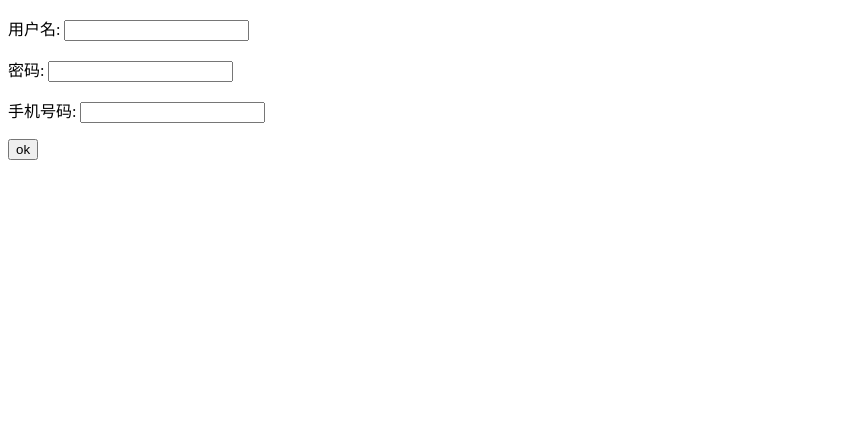
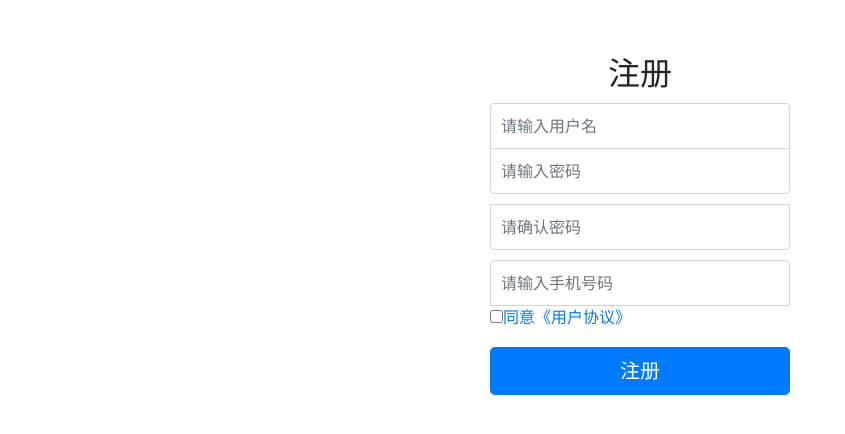
Before and after one commit to xiaoguei8888/SCityProject, a Django app: page /main/register/ in a window 1280 px wide. Shown: the top 434 px of the page, without its empty margins (0-845 px from the left). Run offline with Django 3.2, Linux system fonts and the light colour scheme; some libraries are stand-ins or nearby versions.

Commit message:
publish message

```diff
--- a/main/static/main/css/login.css
+++ b/main/static/main/css/login-register.css
@@ -3,20 +3,20 @@ body {
   padding-bottom: 40px;
 }
 
-.form-login {
+.form {
   max-width: 330px;
   padding: 15px;
   margin: 0 auto;
 }
-.form-login .form-login-heading,
-.form-login .checkbox {
+.form .form-heading,
+.form .checkbox {
   margin-bottom: 10px;
 }
-.form-login .checkbox {
+.form .checkbox {
   font-weight: normal;
   text-align: left;
 }
-.form-login .form-control {
+.form .form-control {
   position: relative;
   height: auto;
   -webkit-box-sizing: border-box;
@@ -25,25 +25,26 @@ body {
   padding: 10px;
   font-size: 16px;
 }
-.form-login .form-control:focus {
+.form .form-control:focus {
   z-index: 2;
 }
-.form-login input[type="text"] {
+.form input[type="text"] {
   margin-bottom: -1px;
   border-bottom-right-radius: 0;
   border-bottom-left-radius: 0;
 }
-.form-login input[type="password"] {
+.form input[type="password"] {
   margin-bottom: 10px;
   border-top-left-radius: 0;
   border-top-right-radius: 0;
 }
-.form-login .errorlist{
+.form .errorlist{
+  text-align: left;
     list-style-type:none;
 }
-.form-login .errorlist li{
+.form .errorlist li{
     color: red
 }
-.form-login .helptext {
+.form .helptext {
     color: dodgerblue;
 }
--- a/main/templates/main/login.html
+++ b/main/templates/main/login.html
@@ -1,7 +1,7 @@
 {% extends "main/base.html" %}
 
 {% block staticfiles %}
-<link href="/static/main/css/login.css" rel="stylesheet">
+<link href="/static/main/css/login-register.css" rel="stylesheet">
 {% endblock %}
 
 {% block title %}登录{% endblock %}
@@ -9,9 +9,9 @@
 {% block titlebar %}{% endblock %}
 {% block content %}
     <div class="container">
-        <form class="form-login" method="post" enctype="multipart/form-data">
+        <form class="form" method="post" enctype="multipart/form-data">
             {% csrf_token %}
-            <h2 class="form-login-heading">登录</h2>
+            <h2 class="form-heading">登录</h2>
             {% if error_messages %}
                 <div class="alert alert-danger" role="alert"><strong>{{ error_messages }}</strong></div>
             {% endif %}
--- a/main/templates/main/register.html
+++ b/main/templates/main/register.html
@@ -1,18 +1,28 @@
-<!DOCTYPE html>
-<html>
-<head lang="en">
-    <meta charset="UTF-8">
-    <title>注册</title>
-</head>
-<body>
-    {% if error_messages %}
-        <p><strong>{{ error_messages }}</strong></p>
-    {% endif %}
+{% extends "main/base.html" %}
 
-    <form method="post" enctype="multipart/form-data">
-    {% csrf_token %}
-    {{register_form.as_p}}
-<input type="submit" value="ok">
-</form>
-</body>
-</html>
+{% block staticfiles %}
+<link href="/static/main/css/login-register.css" rel="stylesheet">
+{% endblock %}
+
+{% block title %}注册{% endblock %}
+
+{% block titlebar %}{% endblock %}
+{% block content %}
+    <div class="container">
+
+    <form class="form" method="post" enctype="multipart/form-data">
+        {% csrf_token %}
+            <h2 class="form-heading">注册</h2>
+            {% if error_messages %}
+                <div class="alert alert-danger" role="alert"><strong>{{ error_messages }}</strong></div>
+            {% endif %}
+        {{ register_form.as_table }}
+            <div class="checkbox">
+                <label>
+                    <input type="checkbox" value="remember_me"><a href="#">同意《用户协议》</a></label>
+                </label>
+            </div>
+        <button class="btn btn-lg btn-primary btn-block" type="submit" value="ok">注册</button>
+    </form>
+    </div>
+{% endblock %}
--- a/main/views.py
+++ b/main/views.py
@@ -114,9 +114,54 @@ def logout(request):
 定义注册表单模型
 '''
 class RegisterForm(forms.Form):
-    username = forms.CharField(label='用户名', max_length=100)
-    password = forms.CharField(label='密码', widget=forms.PasswordInput())
-    phone_number = forms.CharField(label='手机号码', max_length=20)
+    username = forms.CharField(label='',
+                               required=True,
+                               error_messages={'required': '请输入用户名',
+                                               'min_length': '至少输入8个字符',
+                                               'max_length': '至多输入32个字符', },
+                               widget=forms.TextInput(attrs={'class': 'form-control',
+                                                             'placeholder': '请输入用户名',
+                                                             'min_length': '8',
+                                                             'max_length': '32',
+                                                             }),)
+    password = forms.CharField(label='',
+                               min_length=8,
+                               max_length=32,
+                               required=True,
+                               error_messages={'required': '请输入密码',
+                                               'min_length': '至少输入8个字符',
+                                               'max_length': '至多输入32个字符', },
+                               widget=forms.TextInput(attrs={'class': 'form-control',
+                                                             'type': 'password',
+                                                             'placeholder': '请输入密码',
+                                                             'min_length': '8',
+                                                             'max_length': '32',
+                                                             }),)
+    password_again = forms.CharField(label='',
+                               min_length=8,
+                               max_length=32,
+                               required=True,
+                               error_messages={'required': '请再次输入密码',
+                                               'min_length': '至少输入8个字符',
+                                               'max_length': '至多输入32个字符', },
+                               widget=forms.TextInput(attrs={'class': 'form-control',
+                                                             'type': 'password',
+                                                             'placeholder': '请确认密码',
+                                                             'min_length': '8',
+                                                             'max_length': '32',
+                                                             }),)
+    phone_number = forms.CharField(label='',
+                               min_length=8,
+                               max_length=32,
+                               required=True,
+                               error_messages={'required': '请输入手机号码',
+                                               'min_length': '至少输入8个字符',
+                                               'max_length': '至多输入32个字符', },
+                               widget=forms.TextInput(attrs={'class': 'form-control',
+                                                             'placeholder': '请输入手机号码',
+                                                             'min_length': '8',
+                                                             'max_length': '32',
+                                                             }),)
 
 def register(request):
     print('register')
@@ -126,10 +171,13 @@ def register(request):
             #获取表单用户信息
             username = register_form.cleaned_data['username']
             password = register_form.cleaned_data['password']
+            password_again = register_form.cleaned_data['password_again']
             phone_number = register_form.cleaned_data['phone_number']
             #获取的表单数据与数据库进行比较
             error_messages = ''
-            if User.objects.filter(username__exact = username):
+            if password != password_again:
+                error_messages = '两次输入密码不相同'
+            elif User.objects.filter(username__exact = username):
                 error_messages = '用户名已注册'
             elif User.objects.filter(phone_number__exact = phone_number):
                 error_messages = '手机号码已注册'
```
